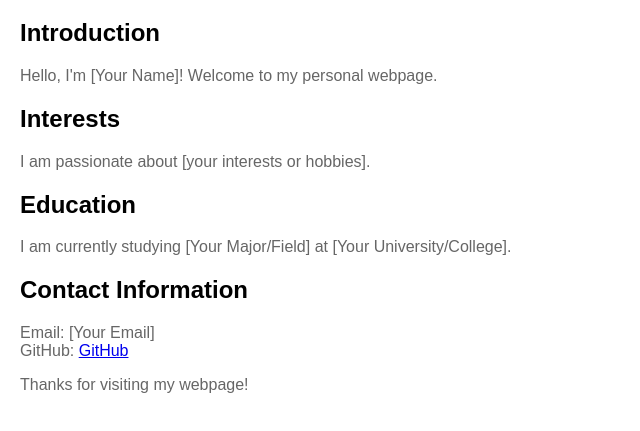
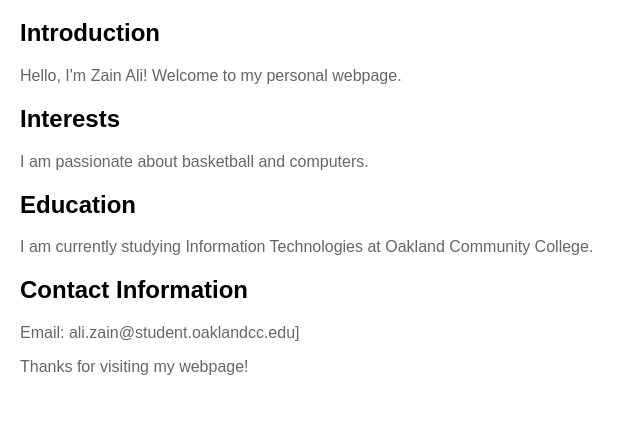
Before and after one commit to Z1Zeek/Z1Zeek-s.Github.io, a plain HTML site: page index.html in a window 1280 px wide. Shown: the part 61-492 px from the top of the page, without its empty margins (0-640 px from the left). Drawn offline with Linux system fonts and the light colour scheme.

Commit message:
1.2 index.html

```diff
--- a/index.html
+++ b/index.html
@@ -23,20 +23,20 @@
     </header>
     <section>
         <h2>Introduction</h2>
-        <p>Hello, I'm [Your Name]! Welcome to my personal webpage.</p>
+        <p>Hello, I'm Zain Ali! Welcome to my personal webpage.</p>
     </section>
     <section>
         <h2>Interests</h2>
-        <p>I am passionate about [your interests or hobbies].</p>
+        <p>I am passionate about basketball and computers.</p>
     </section>
     <section>
         <h2>Education</h2>
-        <p>I am currently studying [Your Major/Field] at [Your University/College].</p>
+        <p>I am currently studying Information Technologies at Oakland Community College.</p>
     </section>
     <section>
         <h2>Contact Information</h2>
-        <p>Email: [Your Email]<br>
-        GitHub: <a href="[Your GitHub Profile URL]">GitHub</a></p>
+        <p>Email: ali.zain@student.oaklandcc.edu]<br>
+
     </section>
     <footer>
         <p>Thanks for visiting my webpage!</p>
```
